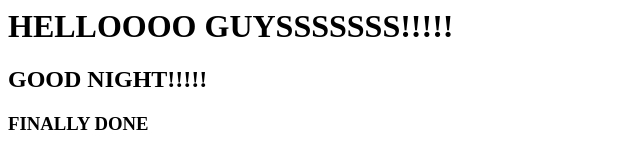
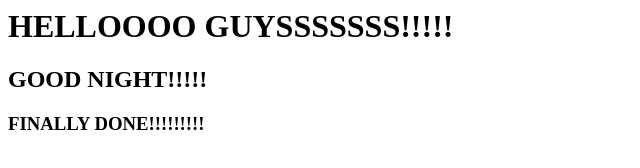
Before and after one commit to ishwari-itiss/iacsd, a plain HTML site: page index.html in a window 1280 px wide. Shown: the full height of the page, 0-640 px from the left. Drawn offline with Linux system fonts and the light colour scheme.

Commit message:
Final Commit

```diff
--- a/index.html
+++ b/index.html
@@ -1,3 +1,3 @@
 <h1>HELLOOOO GUYSSSSSSS!!!!!</h1>
 <h2>GOOD NIGHT!!!!!</h2>
-<h3>FINALLY DONE</h3>
+<h3>FINALLY DONE!!!!!!!!!</h3>
```
